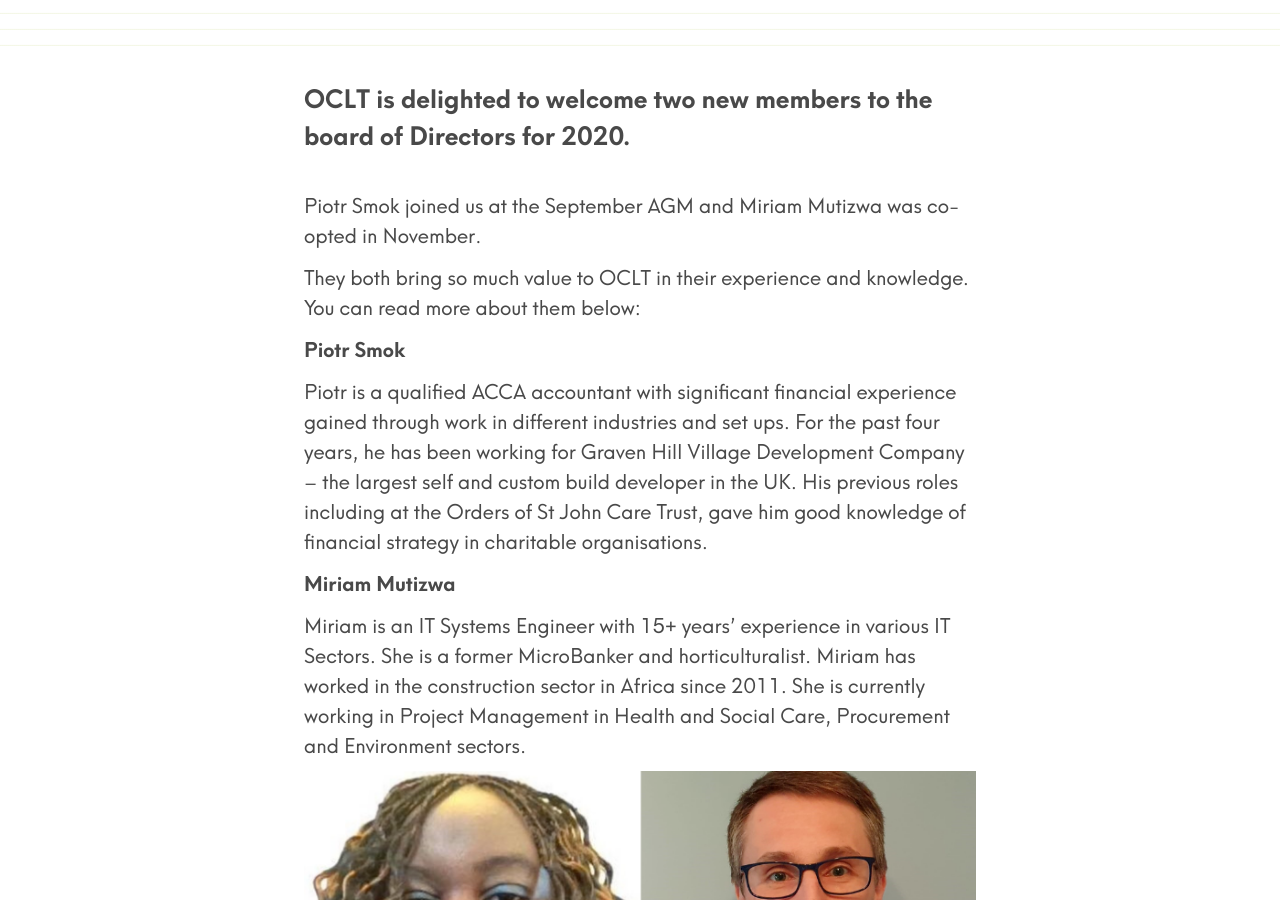
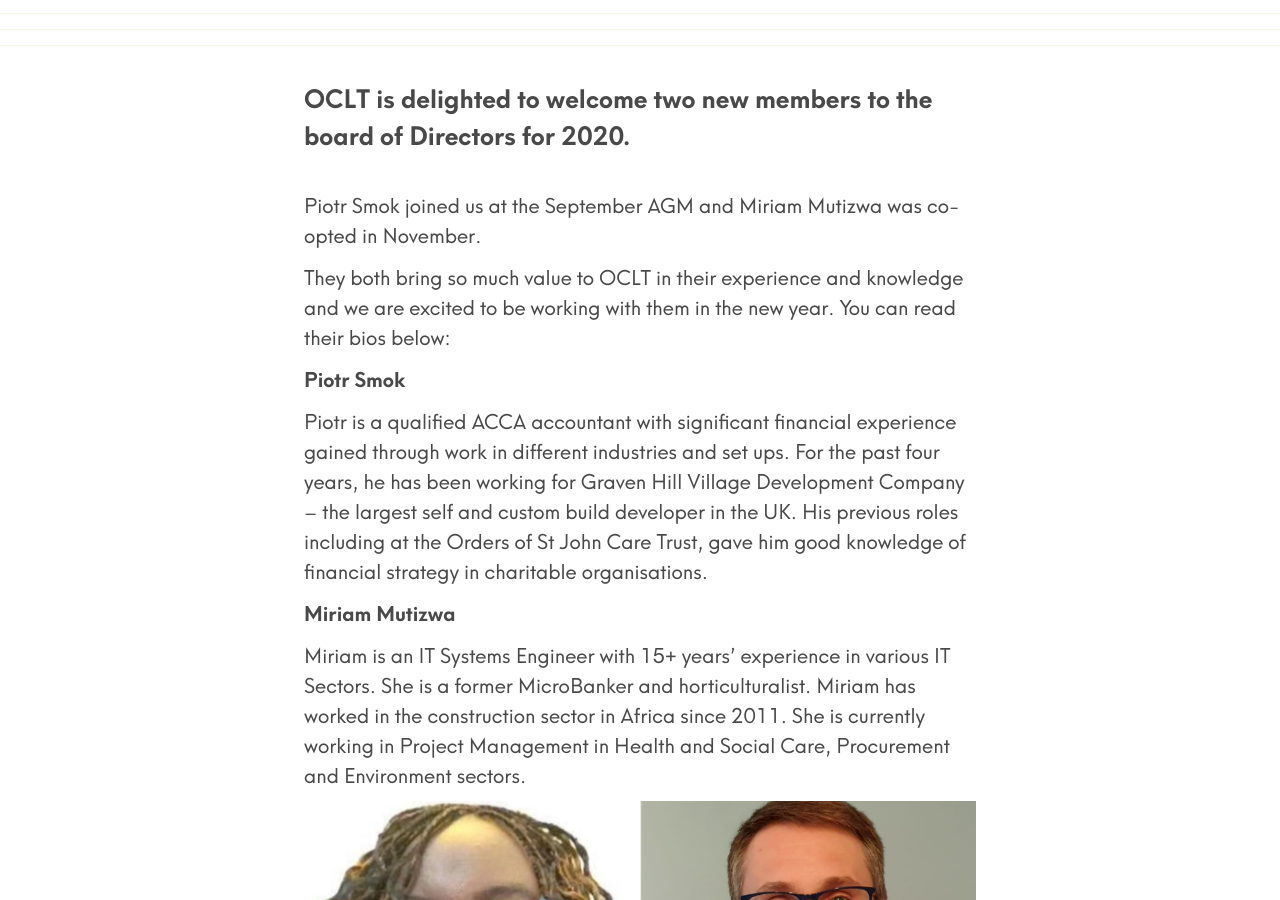
Before and after one commit to johnpuddephatt/oclt, a Jekyll site: the page built from _posts/2020-12-18-welcome-to-our-new-board-members.md, in a window 1280 px wide and 900 px high, scrolled down 409 px. Built offline with Jekyll 4.4.1, drawn with Linux system fonts in a browser that asks for light colours.

Commit message:
Update from Forestry.io Oxfordshire CLT updated _posts/2020-12-18-welcome-to-our-new-board-members.md

```diff
--- a/_posts/2020-12-18-welcome-to-our-new-board-members.md
+++ b/_posts/2020-12-18-welcome-to-our-new-board-members.md
@@ -9,7 +9,7 @@ OCLT is delighted to welcome two new members to the board of Directors for 2020.
 
 Piotr Smok joined us at the September AGM and Miriam Mutizwa was co-opted in November.
 
-They both bring so much value to OCLT in their experience and knowledge. You can read more about them below:
+They both bring so much value to OCLT in their experience and knowledge and we are excited to be working with them in the new year. You can read their bios below:
 
 **Piotr Smok**
 
```
